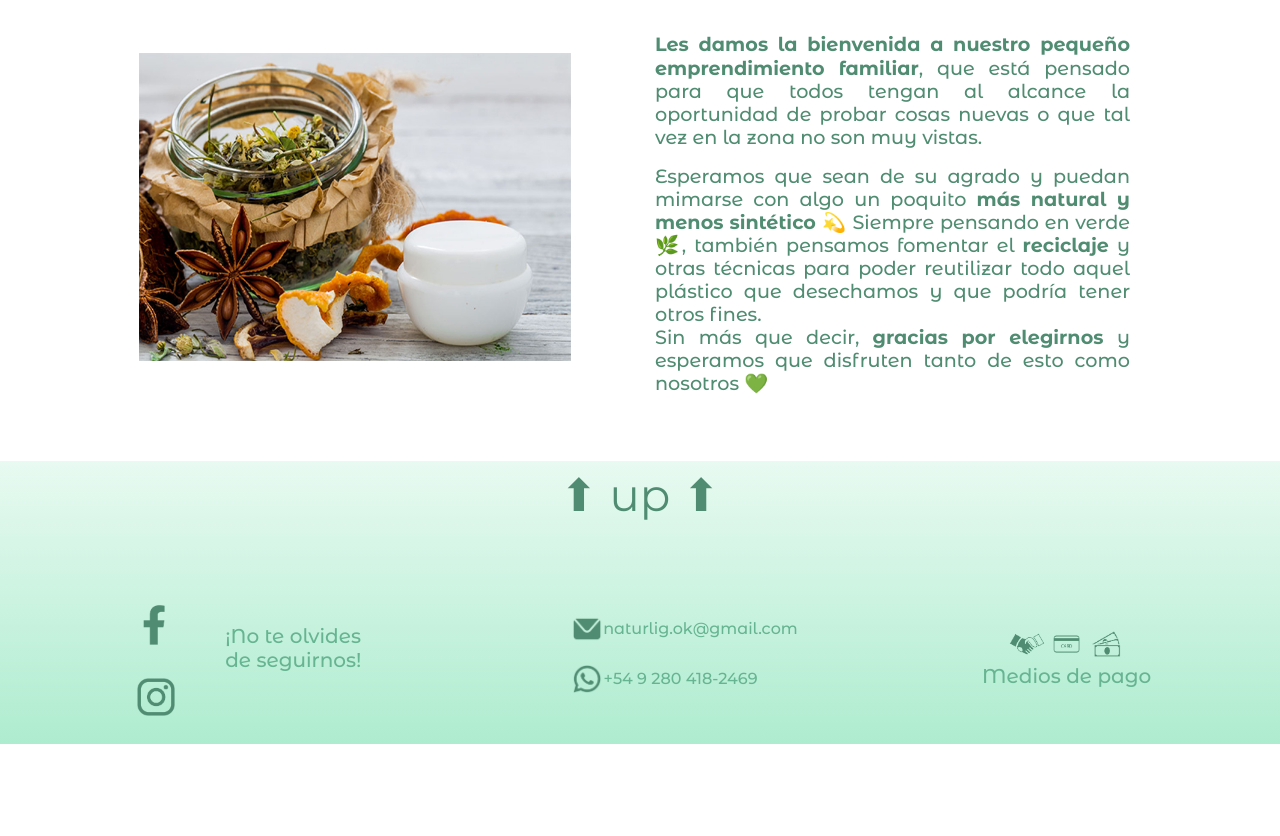
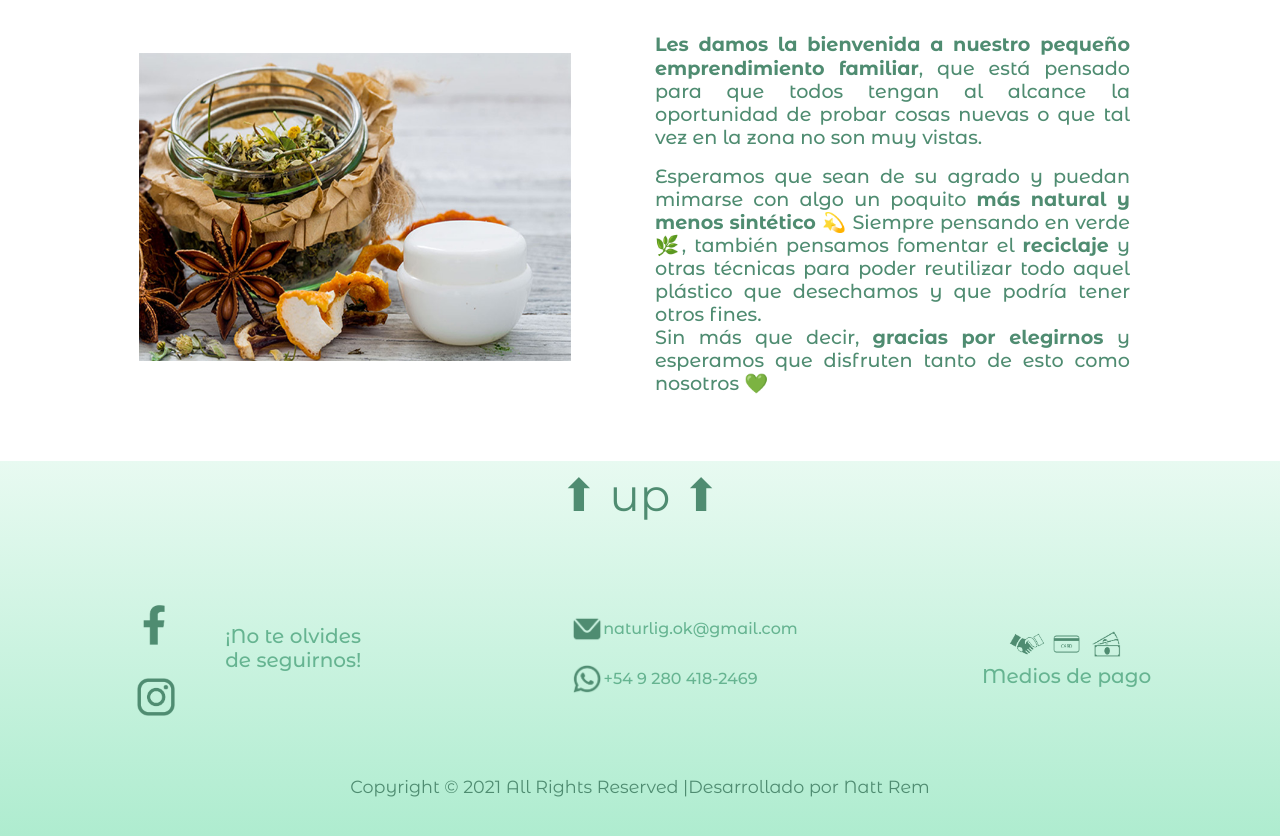
Before and after one commit to NattRem/Naturlig, a website: page index.html in a window 1280 px wide. Shown: the part 1424-2260 px from the top of the page. Before the commit the page ends 2168 px from the top, so only its background shows below. Drawn offline with nearby package versions, Linux system fonts and the light colour scheme.

Commit message:
agrege copy al footer de inicio

```diff
--- a/assets/scss/_footer.scss
+++ b/assets/scss/_footer.scss
@@ -28,6 +28,14 @@
     font-weight: 400;
     line-height: 1.5;
     color: $menta;
+}
+.TypeFootCopy{
+    text-align:center;
+    font-family: 'Montserrat Alternates', sans-serif;
+    font-size: 1.1rem;
+    font-weight: 400;
+    line-height: 1.5;
+    color: $oscuro;
 }
 
 .TextoFoo{
--- a/index.html
+++ b/index.html
@@ -155,6 +155,9 @@
           </article>
           <h5 class="d-flex justify-content-center">Medios de pago</h5>
         </div>
+        <div class="col-lg-12 col-xs-12 marginTB">
+          <h3 class="TypeFootCopy">Copyright © 2021 All Rights Reserved |Desarrollado por Natt Rem</h3>
+        </div>
       </div>
     </div>
 
```
Also changed, not shown: assets/css/estilos.css.
